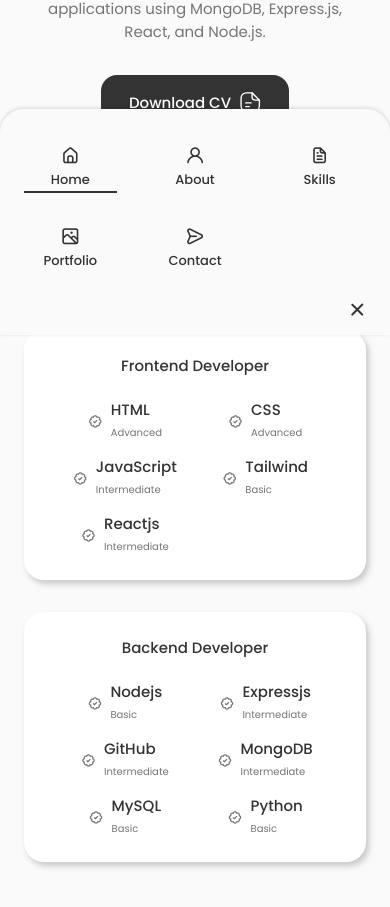
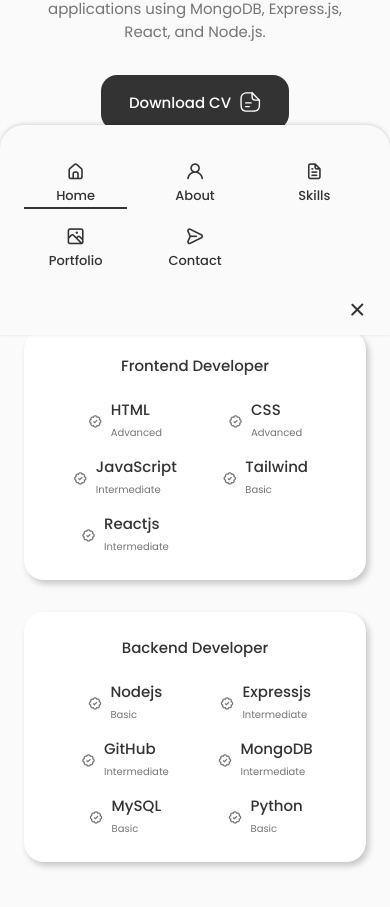
Before and after one commit to Taimoordev3536/my-portfolio, a React (Create React App) app: page / in a window 390 px wide. Shown: the part 1353-2260 px from the top of the page. Built offline with nearby package versions, Linux system fonts and the light colour scheme.

Commit message:
Updated styles in App.css and header.css

```diff
--- a/src/App.css
+++ b/src/App.css
@@ -105,6 +105,7 @@ textarea {
 body {
   background-color: var(--body-color);
   color: var(--text-color);
+  overflow-x: hidden;
 }
 
 h1,
--- a/src/components/header/header.css
+++ b/src/components/header/header.css
@@ -1,3 +1,6 @@
+* {
+  box-sizing: border-box;
+}
 .theme-toggle {
   background: none;
   border: none;
@@ -125,7 +128,7 @@
     .nav_list {
         display: grid;
         grid-template-columns: repeat(3, 1fr);
-        gap: 2rem;
+        gap: 1rem;
         }
 
         .nav_icon {
@@ -159,6 +162,6 @@
   /* For small devices */
 @media screen and (max-width: 350px) {
     .nav_list {
-      column-gap: 0;
+      column-gap: 0.5rem;
     }
   }
```
